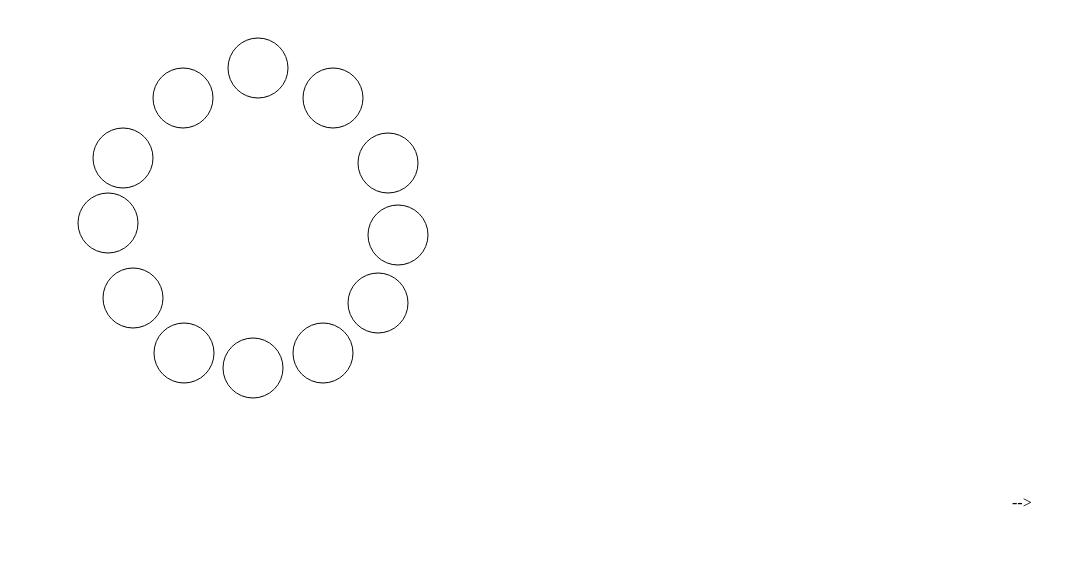
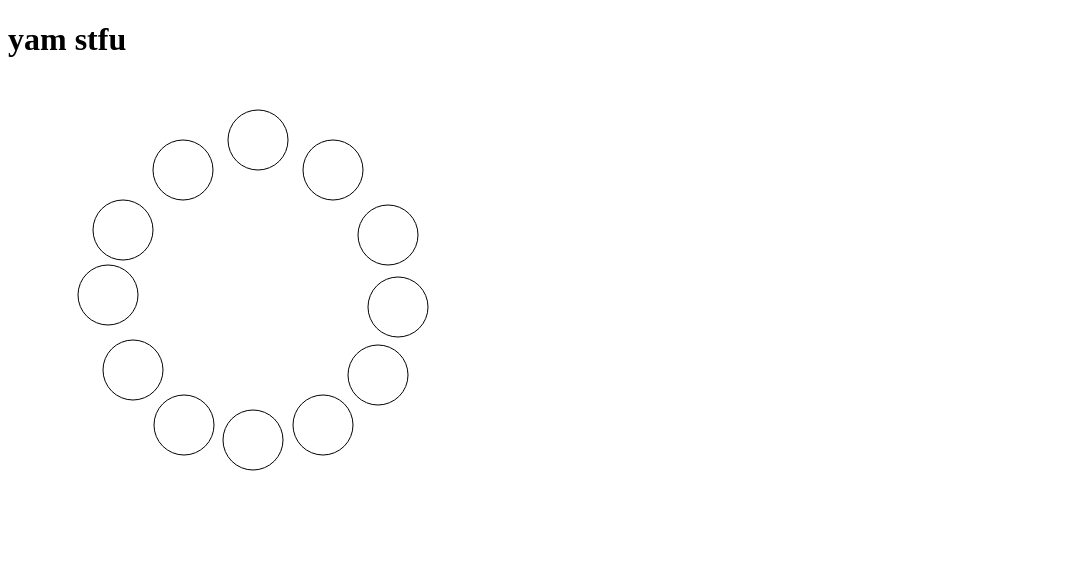
Before and after one commit to yamcodes/doctormashup, a React app: page public/index.html in a window 1280 px wide. Shown: the whole page, without its empty margins (0-1086 px from the left). Built offline with nearby package versions, Linux system fonts and the light colour scheme.

Commit message:
hadded yam stfup

```diff
--- a/public/index.html
+++ b/public/index.html
@@ -30,7 +30,9 @@
   <body>
     <noscript>You need to enable JavaScript to run this app.</noscript>
     <div id="root"></div>
+    <h1>
+      yam stfu
+    </h1>
       <canvas id="myCanvas" width="1000" height="500"></canvas>
-    -->
   </body>
 </html>
```
